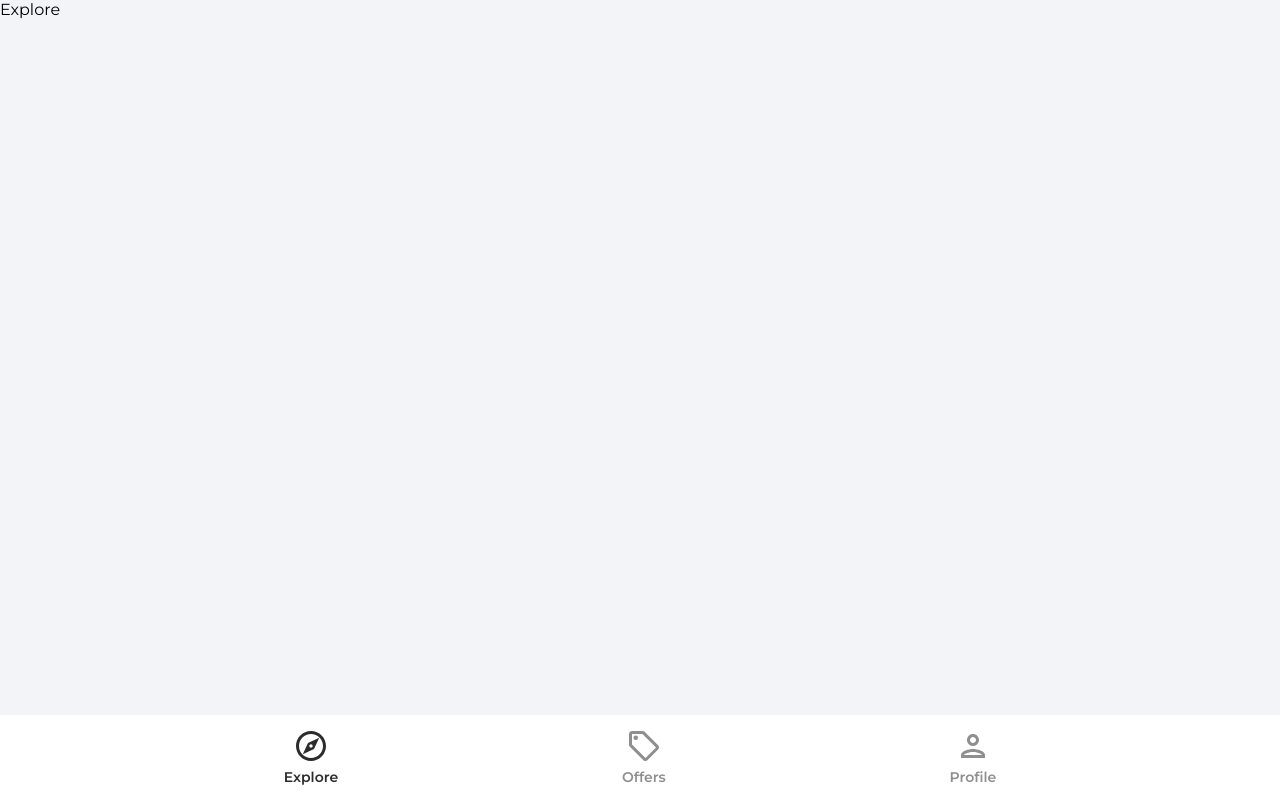
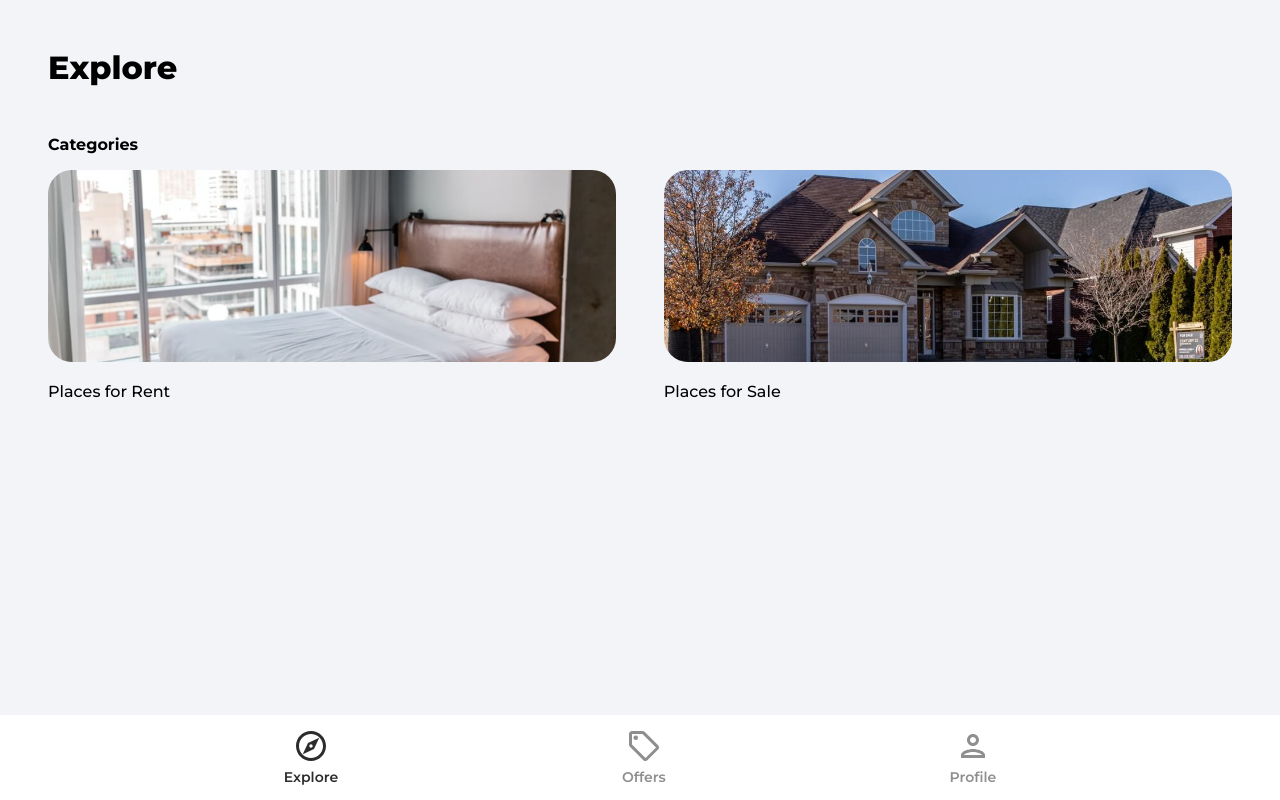
Before and after one commit to thekevinportela/house-marketplace, a React (Create React App) app: page / in a window 1280 px wide. Built offline with nearby package versions, Linux system fonts and the light colour scheme.

Commit message:
fetch listings from firebase

```diff
--- a/src/App.js
+++ b/src/App.js
@@ -3,6 +3,7 @@
 import "react-toastify/dist/ReactToastify.css";
 import Navbar from "./components/Navbar";
 import PrivateRoute from "./components/PrivateRoute";
+import Category from "./pages/Category";
 import Explore from "./pages/Explore";
 import ForgotPassword from "./pages/ForgotPassword";
 import Offers from "./pages/Offers";
@@ -17,6 +18,7 @@
         <Routes>
           <Route path="/" element={<Explore />} />
           <Route path="/offers" element={<Offers />} />
+          <Route path="/category/:categoryName" element={<Category />} />
           <Route path="/profile" element={<PrivateRoute />}>
             <Route path="/profile" element={<Profile />} />
           </Route>
--- a/src/pages/Explore.jsx
+++ b/src/pages/Explore.jsx
@@ -1,7 +1,39 @@
-import React from "react";
+import { Link } from "react-router-dom";
+import rentCategoryImage from "../assets/jpg/rentCategoryImage.jpg";
+import sellCategoryImage from "../assets/jpg/sellCategoryImage.jpg";
 
 const Explore = () => {
-  return <div>Explore</div>;
+  return (
+    <div className="explore">
+      <header>
+        <p className="pageHeader">Explore</p>
+      </header>
+
+      <main>
+        {/* slider */}
+
+        <p className="exploreCategoryHeading">Categories</p>
+        <div className="exploreCategories">
+          <Link to="/category/rent">
+            <img
+              src={rentCategoryImage}
+              alt="rent"
+              className="exploreCategoryImg"
+            />
+            <p className="exploreCategoryName">Places for Rent</p>
+          </Link>
+          <Link to="/category/sale">
+            <img
+              src={sellCategoryImage}
+              alt="sell"
+              className="exploreCategoryImg"
+            />
+            <p className="exploreCategoryName">Places for Sale</p>
+          </Link>
+        </div>
+      </main>
+    </div>
+  );
 };
 
 export default Explore;
```
